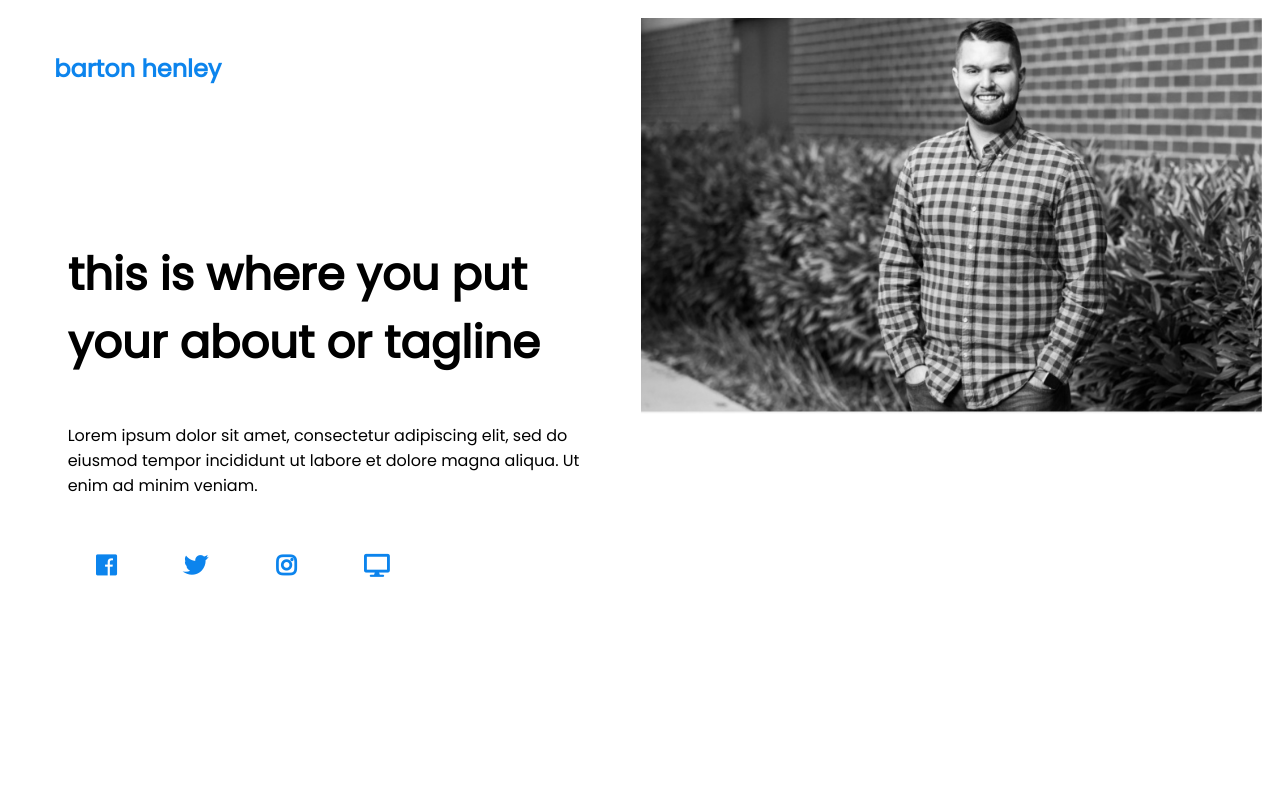
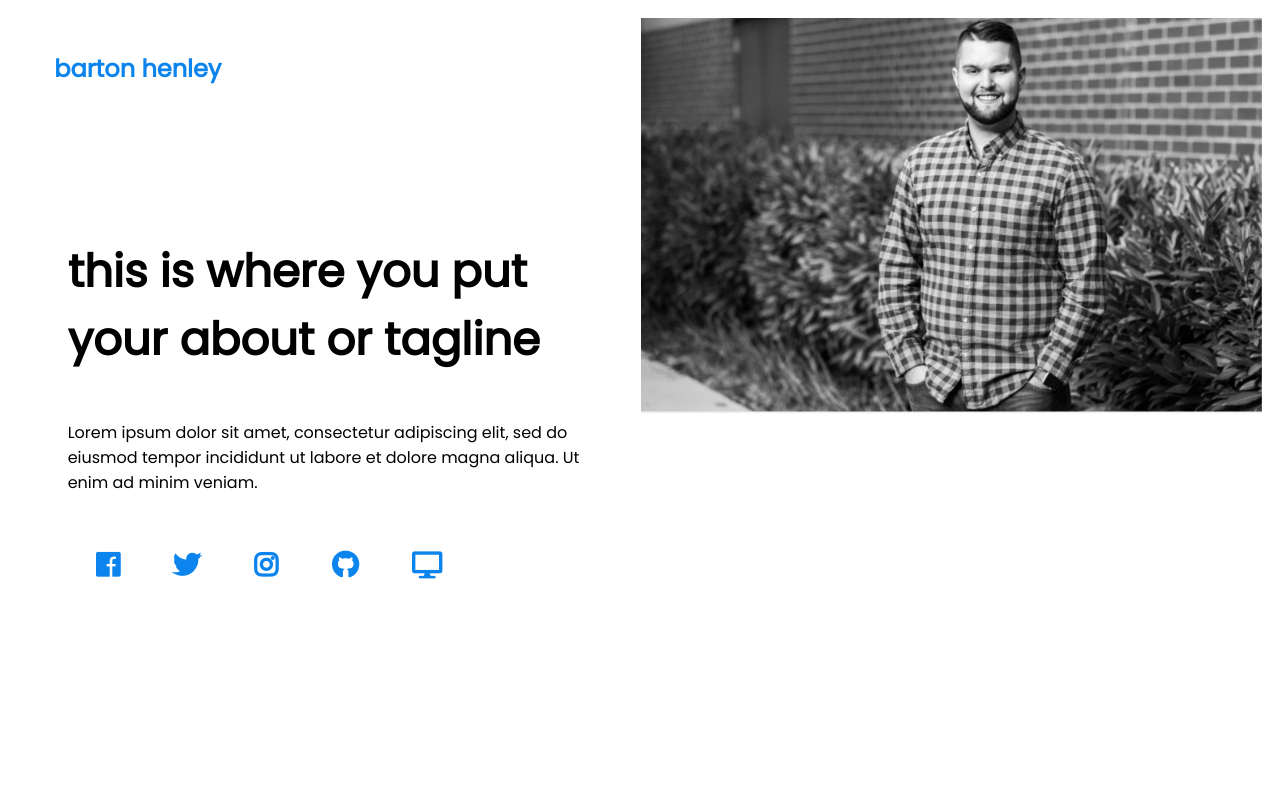
Before and after one commit to ibartonious/barton-portfolio, a plain HTML site: page index.html in a window 1280 px wide. Shown: the top 800 px of the page. Drawn offline with nearby package versions, Linux system fonts and the light colour scheme.

Commit message:
Add files via upload

```diff
--- a/index.css
+++ b/index.css
@@ -128,7 +128,7 @@ header table {
 }
 .social {
     color:rgb(12, 132, 237);
-    font-size:23px;
+    font-size:27px;
     padding:12px 17px;
     border-radius:50%;
     background:transparent;
--- a/index.html
+++ b/index.html
@@ -45,6 +45,7 @@
                         <td class="animated zoomIn" style="animation-delay:2.2s;"><a href="https://google.com" class="social" target="_blank"><i class="fab fa-facebook"></i></a></td>
                         <td class="animated zoomIn" style="animation-delay:2.4s;"><a href="https://google.com" class="social" target="_blank"><i class="fab fa-twitter"></i></a></td>
                         <td class="animated zoomIn" style="animation-delay:2.6s;"><a href="https://google.com" class="social" target="_blank"><i class="fab fa-instagram"></i></a></td>
+                        <td class="animated zoomIn" style="animation-delay:2.6s;"><a href="https://github.com/ibartonious" class="social" target="_blank"><i class="fab fa-github"></i></a></td>
                         <td class="animated zoomIn" style="animation-delay:2.6s;"><a href="http://newvisionlife.com/children/" class="social" target="_blank"><i class="fas fa-desktop"></i></a></td>
                     </tr>
                 </table>
@@ -90,6 +91,7 @@
                                         <a href="https://google.com" class="social" target="_blank"><i class="fab fa-facebook"></i></a>
                                         <a href="https://google.com" class="social" target="_blank"><i class="fab fa-twitter"></i></a>
                                         <a href="https://google.com" class="social" target="_blank"><i class="fab fa-instagram"></i></a>
+                                        <a href="https://github.com/ibartonious" class="social" target="_blank"><i class="fab fa-github"></i></a>
                                         <a href="http://newvisionlife.com/children/" class="social" target="_blank"><i class="fas fa-desktop"></i></a>
                                     </td>
                                 </tr>
```
